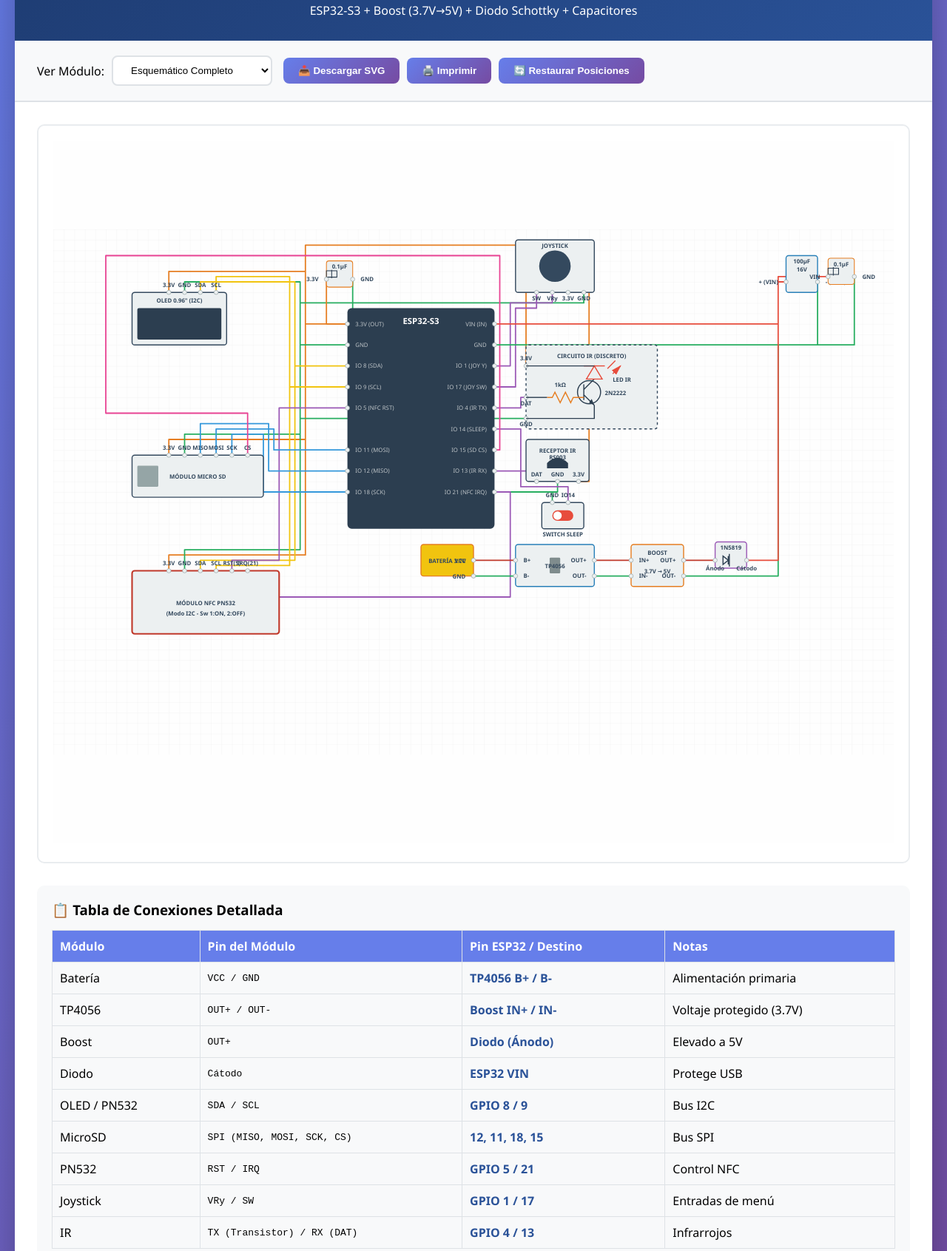
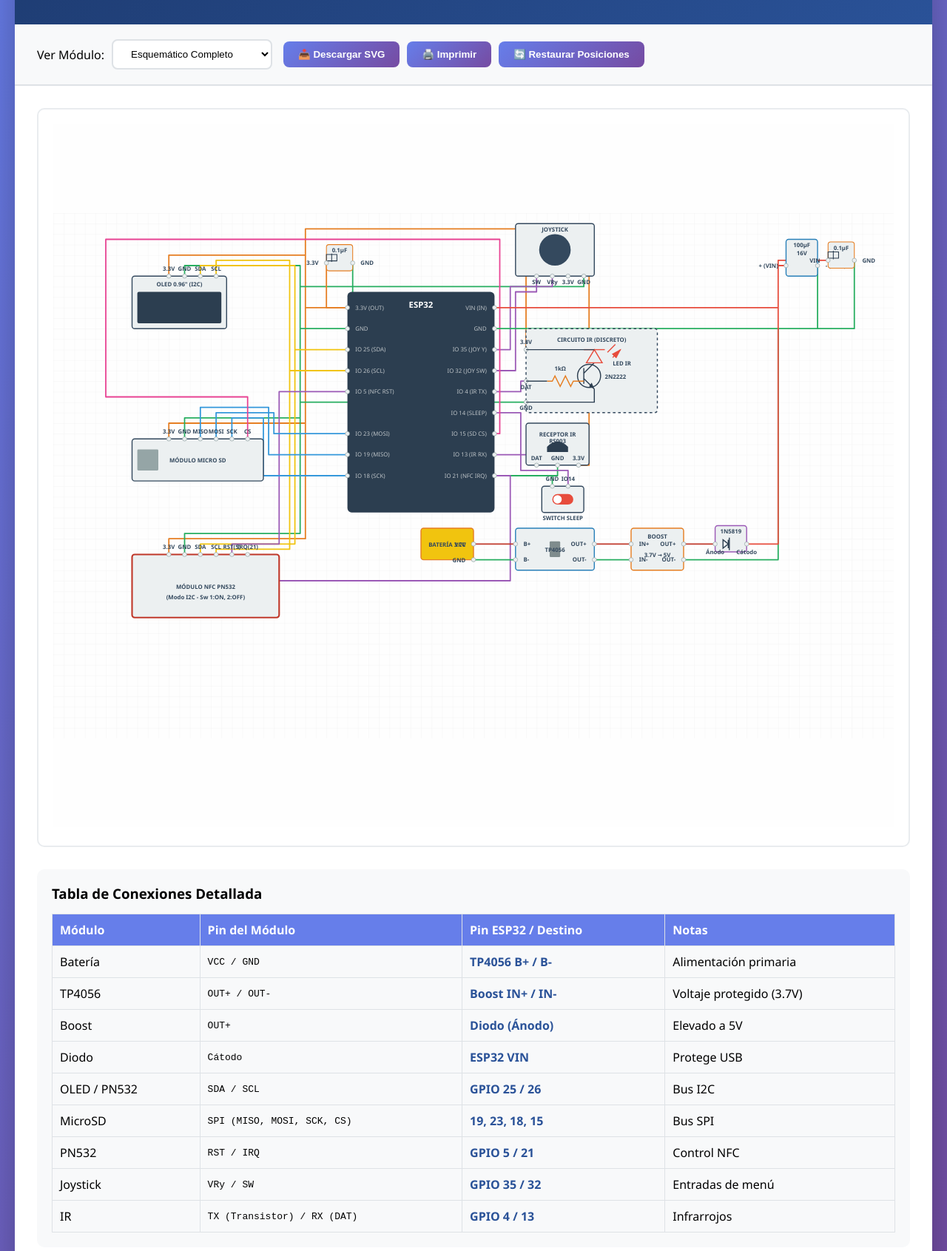
Before and after one commit to leyvamn2/Flipper-DIY-PRII-CUGDL, a plain HTML site: page index.html in a window 1280 px wide. Shown: the part 112-1803 px from the top of the page at 74% size. Drawn offline with Linux system fonts and the light colour scheme.

Commit message:
Update index.html

```diff
--- a/index.html
+++ b/index.html
@@ -48,7 +48,6 @@
 <div class="container">
     <div class="header">
         <h1>🔧 FLIPPER-DIY - Esquemático Completo</h1>
-        <p>ESP32-S3 + Boost (3.7V→5V) + Diodo Schottky + Capacitores</p>
     </div>
     <div class="controls">
         <div class="control-group">
@@ -161,19 +160,19 @@
 
                 <g transform="translate(560, 150)" class="component" id="comp-esp32">
                     <rect width="280" height="420" class="component-bg"/>
-                    <text x="140" y="30" class="component-label" text-anchor="middle">ESP32-S3</text>
+                    <text x="140" y="30" class="component-label" text-anchor="middle">ESP32</text>
                     <circle cx="0" cy="30" r="4" class="pin"/> <text x="15" y="34" class="pin-label" fill="#e67e22">3.3V (OUT)</text>
                     <circle cx="0" cy="70" r="4" class="pin"/> <text x="15" y="74" class="pin-label">GND</text>
-                    <circle cx="0" cy="110" r="4" class="pin"/> <text x="15" y="114" class="pin-label">IO 8 (SDA)</text>
-                    <circle cx="0" cy="150" r="4" class="pin"/> <text x="15" y="154" class="pin-label">IO 9 (SCL)</text>
+                    <circle cx="0" cy="110" r="4" class="pin"/> <text x="15" y="114" class="pin-label">IO 25 (SDA)</text>
+                    <circle cx="0" cy="150" r="4" class="pin"/> <text x="15" y="154" class="pin-label">IO 26 (SCL)</text>
                     <circle cx="0" cy="190" r="4" class="pin"/> <text x="15" y="194" class="pin-label">IO 5 (NFC RST)</text>
-                    <circle cx="0" cy="270" r="4" class="pin"/> <text x="15" y="274" class="pin-label">IO 11 (MOSI)</text>
-                    <circle cx="0" cy="310" r="4" class="pin"/> <text x="15" y="314" class="pin-label">IO 12 (MISO)</text>
+                    <circle cx="0" cy="270" r="4" class="pin"/> <text x="15" y="274" class="pin-label">IO 23 (MOSI)</text>
+                    <circle cx="0" cy="310" r="4" class="pin"/> <text x="15" y="314" class="pin-label">IO 19 (MISO)</text>
                     <circle cx="0" cy="350" r="4" class="pin"/> <text x="15" y="354" class="pin-label">IO 18 (SCK)</text>
                     <circle cx="280" cy="30" r="4" class="pin"/> <text x="265" y="34" class="pin-label" text-anchor="end" fill="#e74c3c">VIN (IN)</text>
                     <circle cx="280" cy="70" r="4" class="pin"/> <text x="265" y="74" class="pin-label" text-anchor="end">GND</text>
-                    <circle cx="280" cy="110" r="4" class="pin"/> <text x="265" y="114" class="pin-label" text-anchor="end">IO 1 (JOY Y)</text>
-                    <circle cx="280" cy="150" r="4" class="pin"/> <text x="265" y="154" class="pin-label" text-anchor="end">IO 17 (JOY SW)</text>
+                    <circle cx="280" cy="110" r="4" class="pin"/> <text x="265" y="114" class="pin-label" text-anchor="end">IO 35 (JOY Y)</text>
+                    <circle cx="280" cy="150" r="4" class="pin"/> <text x="265" y="154" class="pin-label" text-anchor="end">IO 32 (JOY SW)</text>
                     <circle cx="280" cy="190" r="4" class="pin"/> <text x="265" y="194" class="pin-label" text-anchor="end">IO 4 (IR TX)</text>
                     <circle cx="280" cy="230" r="4" class="pin"/> <text x="265" y="234" class="pin-label" text-anchor="end">IO 14 (SLEEP)</text>
                     <circle cx="280" cy="270" r="4" class="pin"/> <text x="265" y="274" class="pin-label" text-anchor="end" fill="#e84393">IO 15 (SD CS)</text>
@@ -330,9 +329,8 @@
         </div>
 
 
-
         <div class="legend">
-            <h3>📋 Tabla de Conexiones Detallada</h3>
+            <h3>Tabla de Conexiones Detallada</h3>
             <div style="overflow-x: auto;">
                 <table>
                     <thead><tr><th>Módulo</th><th>Pin del Módulo</th><th>Pin ESP32 / Destino</th><th>Notas</th></tr></thead>
@@ -357,11 +355,11 @@
 
 <script>
     const componentData = {
-        'comp-esp32': { title: 'ESP32-S3', details: [{ label: 'Voltaje', value: '3.3V lógica, VIN 5V' }] },
+        'comp-esp32': { title: 'ESP32', details: [{ label: 'Voltaje', value: '3.3V lógica, VIN 5V' }] },
         'comp-oled': { title: 'OLED 0.96"', details: [{ label: 'Protocolo', value: 'I2C' }] },
-        'comp-sd': { title: 'MicroSD', details: [{ label: 'SPI', value: 'CS=15, MOSI=11, MISO=12, SCK=18' }] },
+        'comp-sd': { title: 'MicroSD', details: [{ label: 'SPI', value: 'CS=15, MOSI=23, MISO=19, SCK=18' }] },
         'comp-rfid': { title: 'PN532 NFC', details: [{ label: 'Modo', value: 'I2C' }, {label: 'IRQ', value: 'GPIO21'}] },
-        'comp-joystick': { title: 'Joystick', details: [{ label: 'Eje Y', value: 'GPIO1' }, { label: 'Botón', value: 'GPIO17' }] },
+        'comp-joystick': { title: 'Joystick', details: [{ label: 'Eje Y', value: 'GPIO35' }, { label: 'Botón', value: 'GPIO32' }] },
         'comp-ir': { title: 'Emisor IR', details: [{ label: 'Transistor', value: '2N2222 + R 1kΩ' }] },
         'comp-ir-rx': { title: 'Receptor IR RS003', details: [{ label: 'Salida DAT', value: 'GPIO13' }] },
         'comp-tp4056': { title: 'Cargador TP4056', details: [{ label: 'Batería', value: 'LiPo 3.7V' }] },
@@ -378,10 +376,10 @@
         { module: 'TP4056', mPin: 'OUT+ / OUT-', ePin: 'Boost IN+ / IN-', notes: 'Voltaje protegido (3.7V)' },
         { module: 'Boost', mPin: 'OUT+', ePin: 'Diodo (Ánodo)', notes: 'Elevado a 5V' },
         { module: 'Diodo', mPin: 'Cátodo', ePin: 'ESP32 VIN', notes: 'Protege USB' },
-        { module: 'OLED / PN532', mPin: 'SDA / SCL', ePin: 'GPIO 8 / 9', notes: 'Bus I2C' },
-        { module: 'MicroSD', mPin: 'SPI (MISO, MOSI, SCK, CS)', ePin: '12, 11, 18, 15', notes: 'Bus SPI' },
+        { module: 'OLED / PN532', mPin: 'SDA / SCL', ePin: 'GPIO 25 / 26', notes: 'Bus I2C' },
+        { module: 'MicroSD', mPin: 'SPI (MISO, MOSI, SCK, CS)', ePin: '19, 23, 18, 15', notes: 'Bus SPI' },
         { module: 'PN532', mPin: 'RST / IRQ', ePin: 'GPIO 5 / 21', notes: 'Control NFC' },
-        { module: 'Joystick', mPin: 'VRy / SW', ePin: 'GPIO 1 / 17', notes: 'Entradas de menú' },
+        { module: 'Joystick', mPin: 'VRy / SW', ePin: 'GPIO 35 / 32', notes: 'Entradas de menú' },
         { module: 'IR', mPin: 'TX (Transistor) / RX (DAT)', ePin: 'GPIO 4 / 13', notes: 'Infrarrojos' }
     ];
 
```
